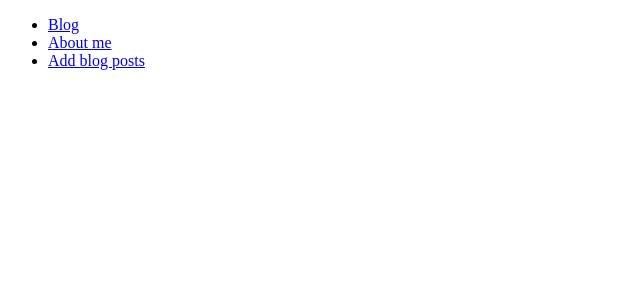
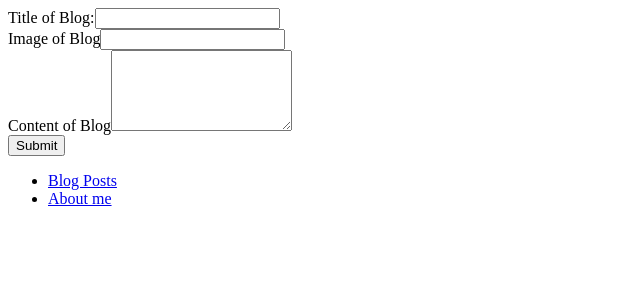
Before and after one commit to C-Brooker/personal-website, a React (Create React App) app: page /blog-input in a window 1280 px wide. Shown: the top 300 px of the page, without its empty margins (0-640 px from the left). Built offline with nearby package versions, Linux system fonts and the light colour scheme.

Commit message:
feat(firebase): connected to firebase

```diff
--- a/src/components/cards/BlogCard.js
+++ b/src/components/cards/BlogCard.js
@@ -0,0 +1,7 @@
+import React from "react";
+
+function BlogCard() {
+  return <div>Card</div>;
+}
+
+export default BlogCard;
--- /dev/null
+++ b/src/components/cards/BlogInputCard.js
@@ -0,0 +1,84 @@
+import { useRef } from "react"; //useRef allows you to reference inputs
+import { useHistory } from "react-router-dom"; //useHistory controls the link
+
+function BlogInputCard() {
+  //Calling and Storing these functions to use them
+  const history = useHistory();
+  const titleEntered = useRef();
+  const imageEntered = useRef();
+  const contentEntered = useRef();
+
+  //async function will contain functions that take time
+  async function SubmitHandler(event) {
+    //Prevents the page being reloaded after submitting
+    event.preventDefault();
+    //Takes in the current value in the form and stores it as a variable
+    const mainTitle = titleEntered.current.value;
+    const mainImage = imageEntered.current.value;
+    const mainContent = contentEntered.current.value;
+    //Create a new instance of the data class
+    const date = new Date();
+
+    const postDate = {
+      hour: date.getHours(),
+      minutes: date.getMinutes(),
+      day: date.getDate(),
+      month: date.getMonth() + 1,
+      year: date.getFullYear(),
+    };
+
+    const blogEntry = {
+      title: mainTitle,
+      image: mainImage,
+      content: mainContent,
+      time: formatDate(postDate),
+    };
+
+    function formatDate(date) {
+      const { minutes, hour, day, month, year } = postDate;
+      return `Posted at ${hour}:${minutes} on ${day}/${month}/${year}`;
+    }
+    //Fetch communicates with the database
+    const response = await fetch(
+      "https://my-personal-website-e872c-default-rtdb.firebaseio.com/blog/posts.json",
+      {
+        //Tells the server what to do with the database, the methods are: POST, GET, PUT, PATCH, DELETE
+        method: "POST",
+        body: JSON.stringify(blogEntry),
+        headers: {
+          "Content-Type": "application/json",
+        },
+      }
+    );
+    console.log(blogEntry);
+    history.push("/");
+  }
+
+  return (
+    <form>
+      <div>
+        <label htmlFor="Title">Title of Blog:</label>
+        <input
+          type="text"
+          name="Title"
+          required
+          id="Title"
+          ref={titleEntered}
+        />
+      </div>
+      <div>
+        <label htmlFor="Image">Image of Blog</label>
+        <input type="url" name="Image" required id="Image" ref={imageEntered} />
+      </div>
+      <div>
+        <label htmlFor="Blog">Content of Blog</label>
+        <textarea id="Blog" required rows="5" ref={contentEntered} />
+      </div>
+      <div>
+        <button onClick={SubmitHandler}>Submit</button>
+      </div>
+    </form>
+  );
+}
+
+export default BlogInputCard;
--- a/src/components/layout/GeneralNav.js
+++ b/src/components/layout/GeneralNav.js
@@ -1,18 +1,15 @@
 import { Link } from "react-router-dom";
-
+//Link to changes the url of the website
 function GeneralNav() {
   return (
     <div>
       <nav>
         <ul>
           <li>
-            <Link to="/"> Blog </Link>
+            <Link to="/"> Blog Posts </Link>
           </li>
           <li>
             <Link to="/about-me"> About me </Link>
-          </li>
-          <li>
-            <Link to="/blog-input"> Add blog posts</Link>
           </li>
         </ul>
       </nav>
--- a/src/components/pages/BlogDisplay.js
+++ b/src/components/pages/BlogDisplay.js
@@ -1,10 +1,37 @@
 import AboutMeNav from "../layout/AboutMeNav";
+import BlogCard from "../cards/BlogCard";
+import { useState, useEffect } from "react";
 
 function BlogDisplay() {
+  //useState hook sets the initial state in the component as an empty array
+  const [blogPosts, setBlogPosts] = useState([]);
+
+  //function to perform fetch request
+  async function dataExtractor() {
+    //wait for the response from the database and store response in blogData variable
+    const blogData = await fetch(
+      "https://my-personal-website-e872c-default-rtdb.firebaseio.com/blog/posts.json"
+    );
+
+    //wait to transfer the response to JSON format and then store it in data variable
+    const data = await blogData.json();
+
+    //update the state of the component with the new database data
+    setBlogPosts(data);
+  }
+
+  //with an empty dependency array, every time the page renders,
+  //the get request (fetch) is called and the state of the BlogDisplay component
+  //gets updated with the response (through the setBlogPosts array)
+  useEffect(() => {
+    dataExtractor();
+  }, []);
+
   return (
     <div>
       <div>blogDisplay</div>
       <AboutMeNav />
+      <BlogCard />
     </div>
   );
 }
--- a/src/components/pages/BlogInput.js
+++ b/src/components/pages/BlogInput.js
@@ -1,12 +1,13 @@
 import GeneralNav from "../layout/GeneralNav";
+import BlogInputCard from "../cards/BlogInputCard";
 
-function BlogInput() {
+function BlogInput(props) {
   return (
     <div>
-      <div>blogInput</div>
+      <BlogInputCard />
       <GeneralNav />
     </div>
   );
 }
 
-export default GeneralNav;
+export default BlogInput;
```
Also changed, not shown: src/components/layout/NavBar.js (added).
